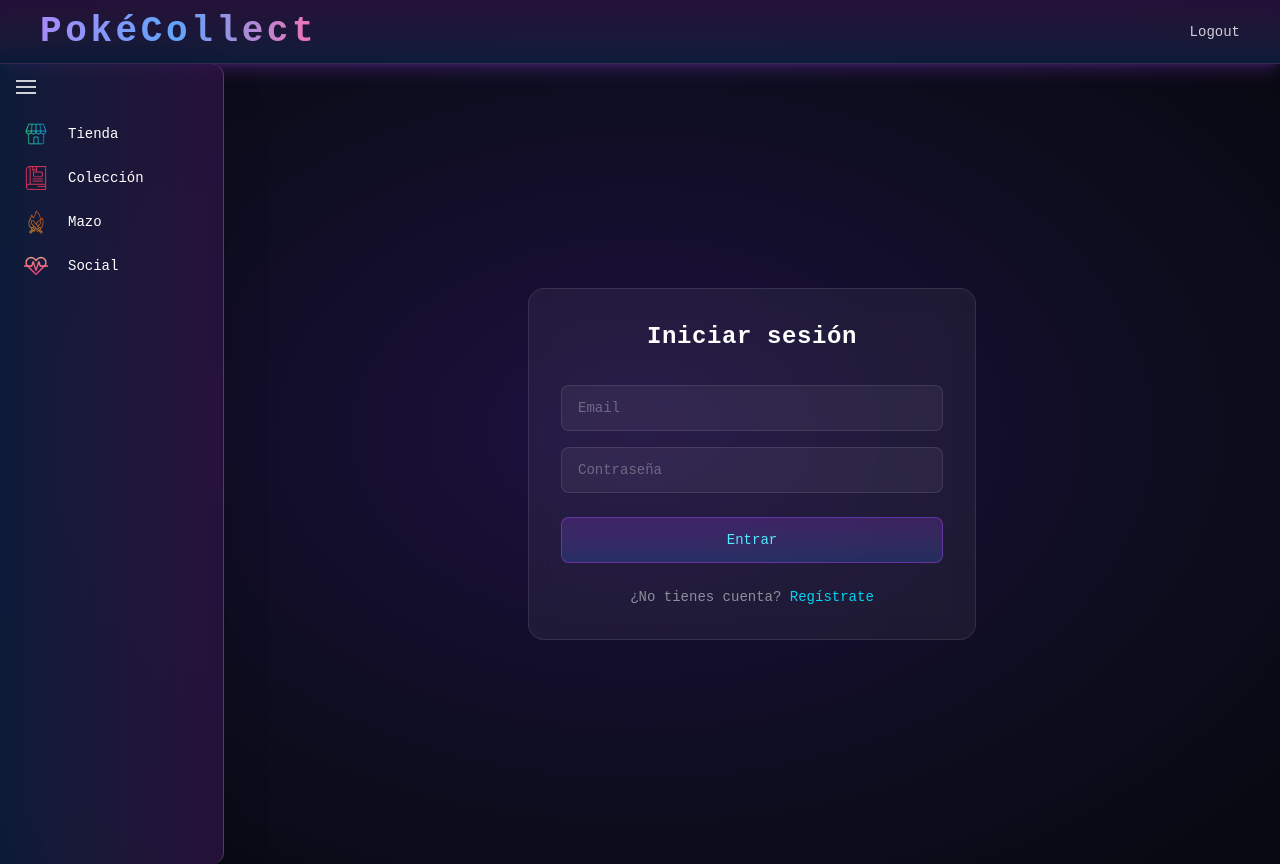
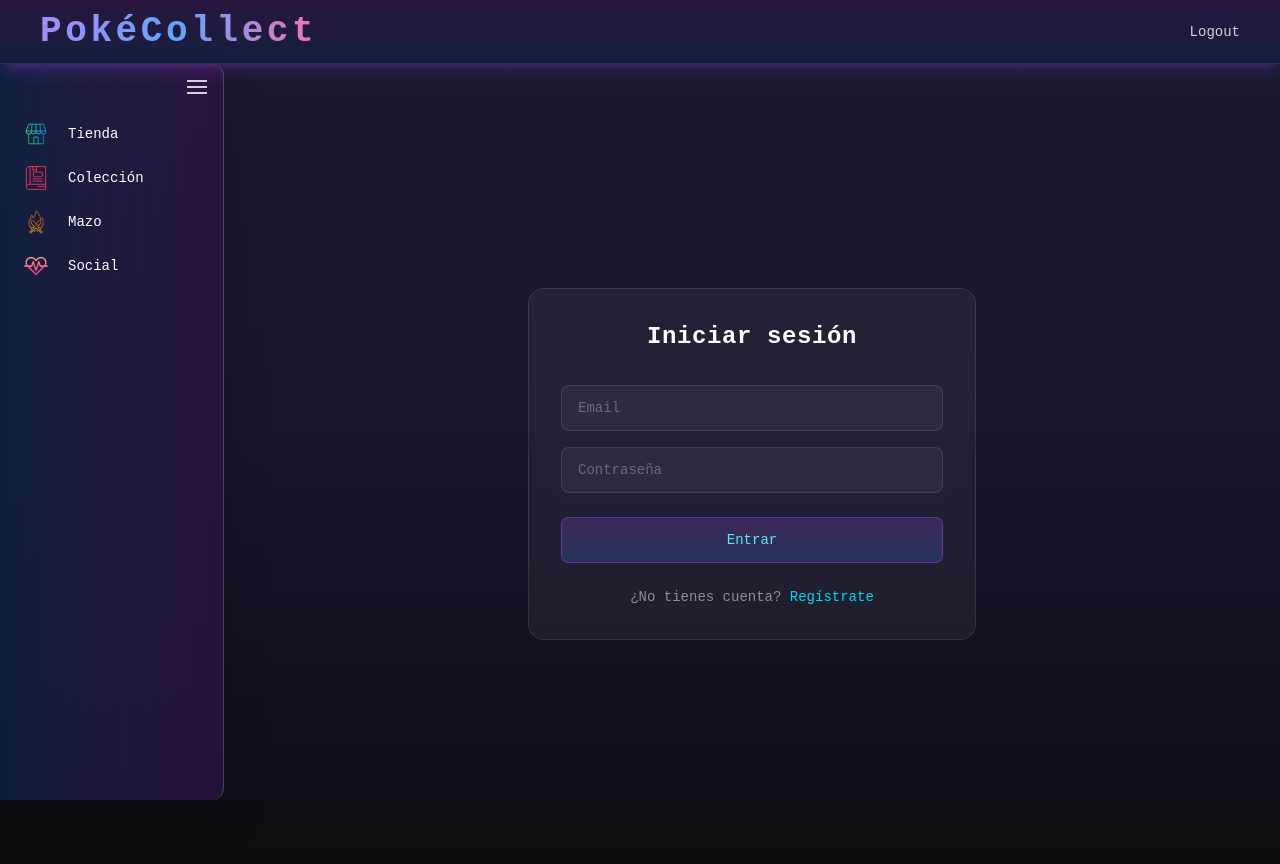
Before and after one commit to IvanCuevas-dev/pokecollect, a React (Vite) app in the folder frontend/: page /login in a window 1280 px wide. Built offline with nearby package versions, Linux system fonts and the light colour scheme; sample sign-in values are in the browser's storage.

Commit message:
Diseño cards

```diff
--- a/frontend/src/components/Sidebar.jsx
+++ b/frontend/src/components/Sidebar.jsx
@@ -27,7 +27,7 @@
             )}
 
             {/* Sidebar */}
-            <aside className={`sticky left-0 top-16 h-screen z-50 bg-black/70 bg-linear-to-r from-blue-500/20 to-purple-500/20 border-r border-white/20 transition-all duration-300 shadow-2xl rounded-r-xl
+            <aside className={`fixed md:sticky left-0 z-40 top-16 h-[calc(100vh-4rem)] bg-black/70 bg-linear-to-r from-blue-500/20 to-purple-500/20 border-r border-white/20 transition-all duration-300 shadow-2xl rounded-r-xl
                 ${mobileMenuOpen ? "translate-x-0 w-56 pt-4" : "-translate-x-full md:translate-x-0"}
                 ${sidebarOpen ? "md:w-56 " : "md:w-20"}
             `}>
@@ -35,7 +35,7 @@
                 {/* Botón abrir/cerrar sidebar */}
                 <button
                     onClick={() => setSidebarOpen(!sidebarOpen)}
-                    className="hidden md:flex flex-col gap-1 cursor-pointer p-4 self-end">
+                    className="hidden md:flex flex-col gap-1 cursor-pointer p-4 ml-auto">
                     <span className="w-5 h-0.5 bg-white/80 block"></span>
                     <span className="w-5 h-0.5 bg-white/80 block"></span>
                     <span className="w-5 h-0.5 bg-white/80 block"></span>
--- a/frontend/src/index.css
+++ b/frontend/src/index.css
@@ -3,7 +3,7 @@
 
 body {
     font-family: monospace;
-    background: radial-gradient(ellipse at center, #1e1040 0%, #0d0d1f 60%, #080810 100%);
+    background: linear-gradient(180deg, #1a1a2e 0%, #16162d 50%, #0d0d12 100%);
     min-height: 100vh;
     color: white;
 }
```
